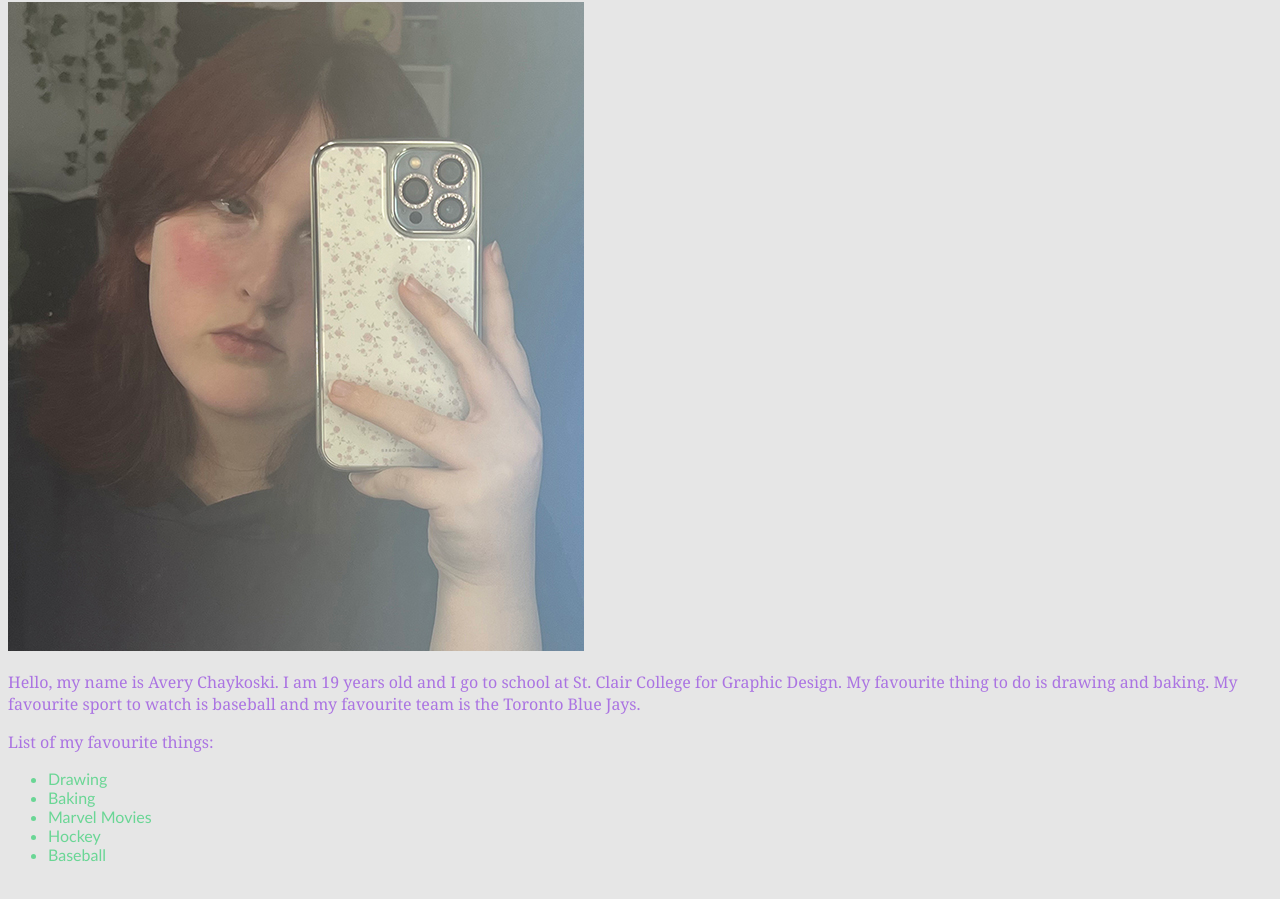
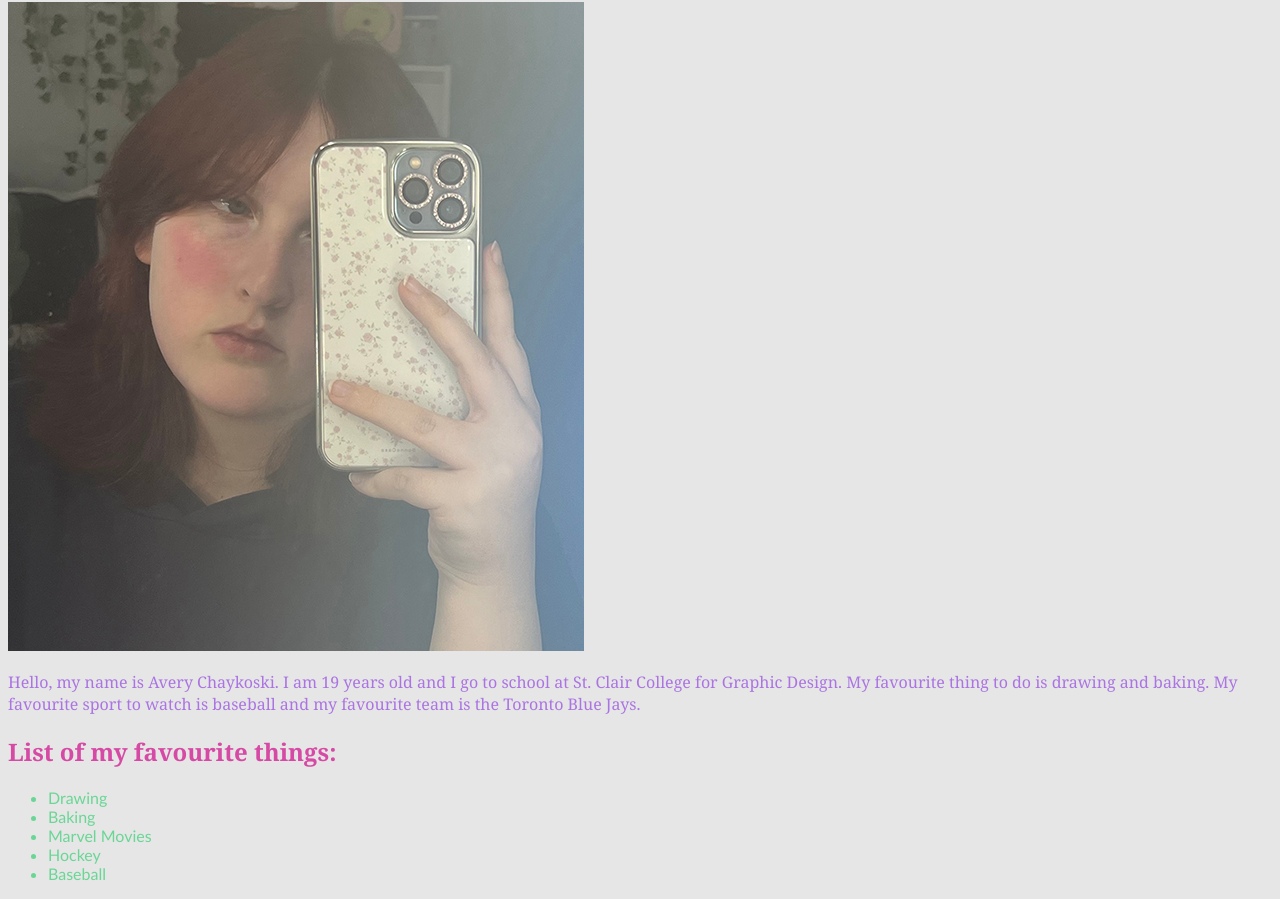
Before and after one commit to AveryChaykoski/grd311, a plain HTML site: page week_02/index.html in a window 1280 px wide. Shown: the part 78-977 px from the top of the page. Drawn offline with Linux system fonts and the light colour scheme.

Commit message:
Add files via upload

```diff
--- a/week_02/index.html
+++ b/week_02/index.html
@@ -13,6 +13,11 @@ body {
 
 h1 {
     font-family: fantasy;
+    color: #d64aa5;
+}
+
+h2 {
+    font-family: Georgia, 'Times New Roman', Times, serif;
     color: #d64aa5;
 }
 
@@ -41,7 +46,7 @@ ul {
 
     <p>Hello, my name is Avery Chaykoski. I am 19 years old and I go to school at St. Clair College for Graphic Design. My favourite thing to do is drawing and baking. My favourite sport to watch is baseball and my favourite team is the Toronto Blue Jays.</p>
 
-<p>List of my favourite things:</p>
+<h2>List of my favourite things:</h2>
 
 <ul>
     <li>Drawing</li>
```
